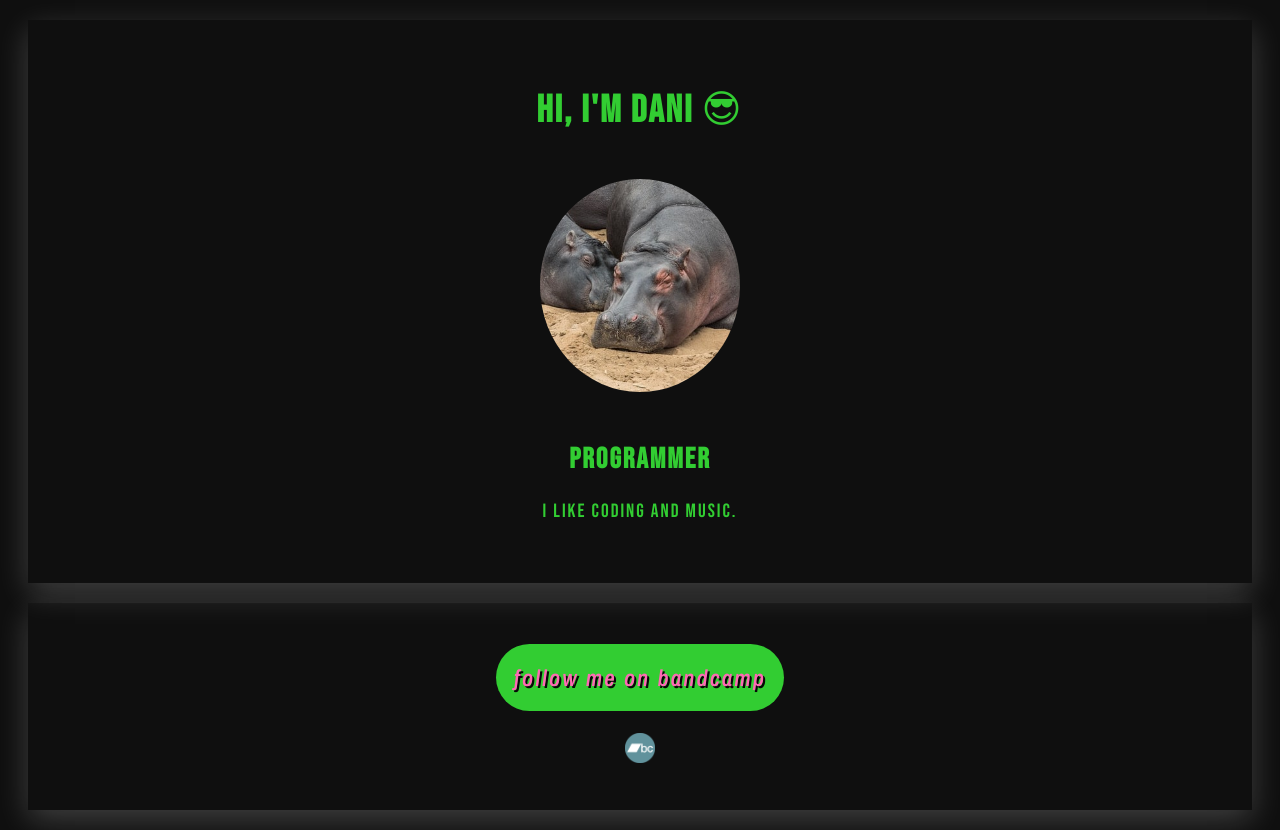
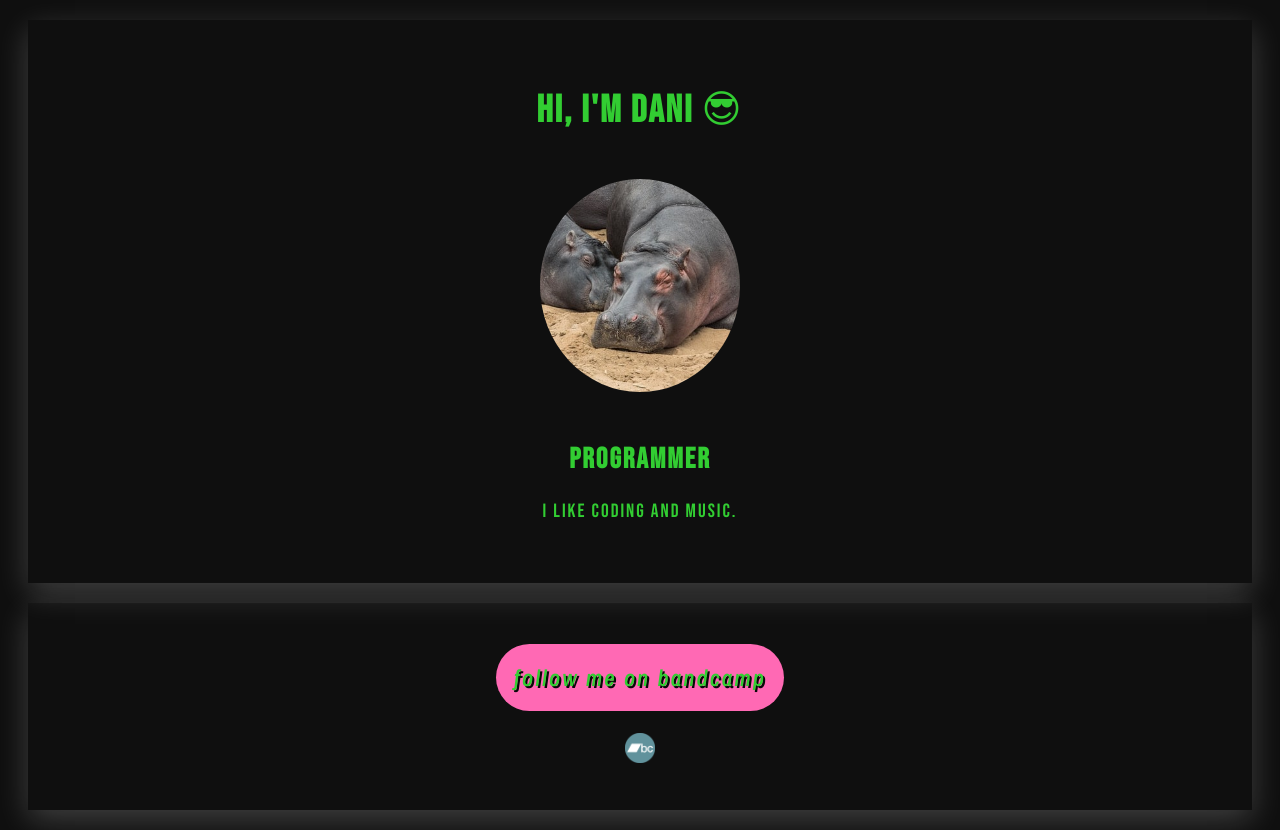
Before and after one commit to danimockzubia/profile, a plain HTML site: page index.html in a window 1280 px wide. Drawn offline with nearby package versions, Linux system fonts and the light colour scheme.

Commit message:
prettier

```diff
--- a/style.css
+++ b/style.css
@@ -23,14 +23,14 @@ body {
 a {
   font-family: 'Archivo Narrow', sans-serif;
   font-size: larger;
-  color: hotpink;
+  color: limegreen;
   text-shadow: 2px 2px #080808;
   text-decoration: none;
   padding: 10px;
 }
 
 #link {
-  background-color: limegreen;
+  background-color: hotpink;
   padding: 18px;
   border-radius: 500px;
 
```
